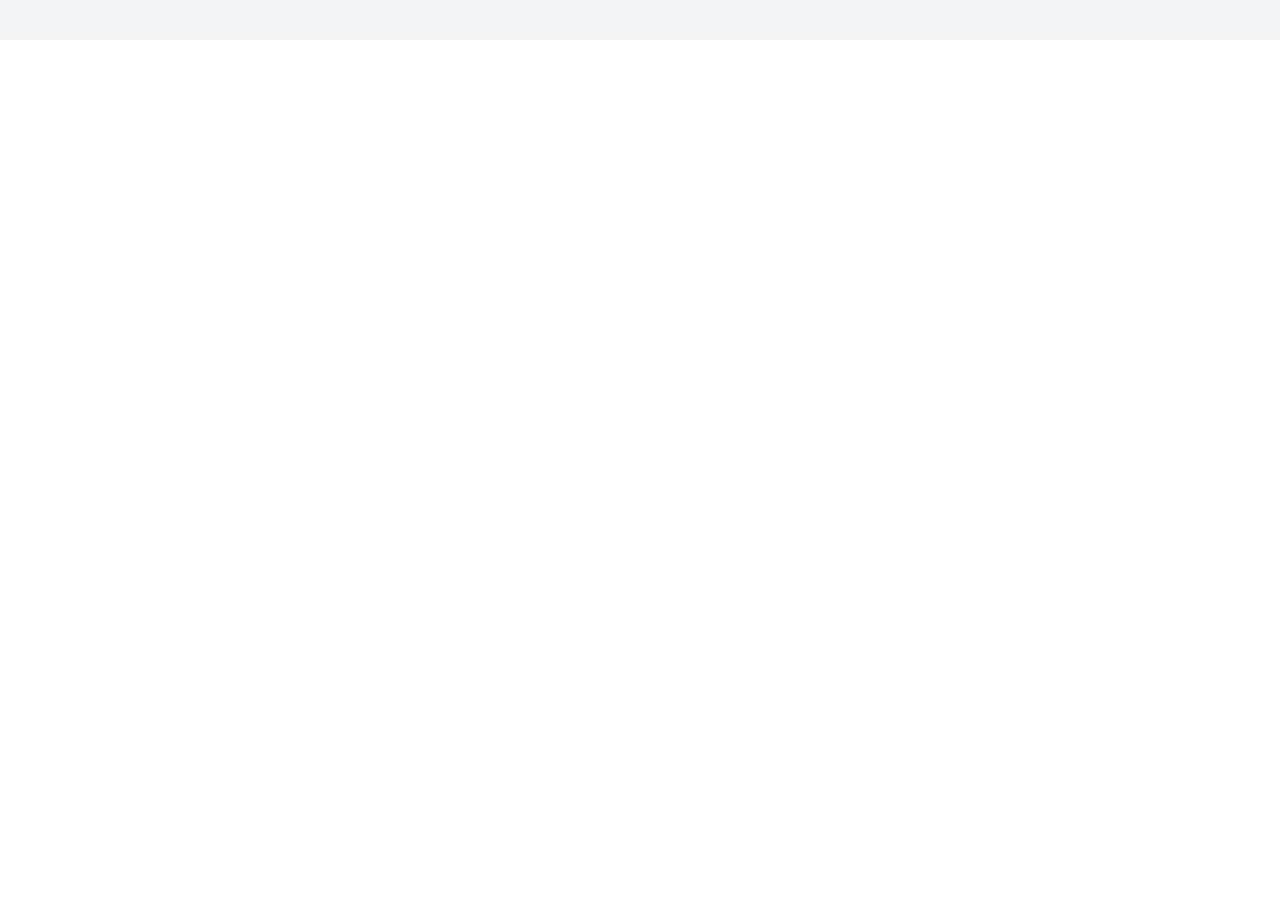
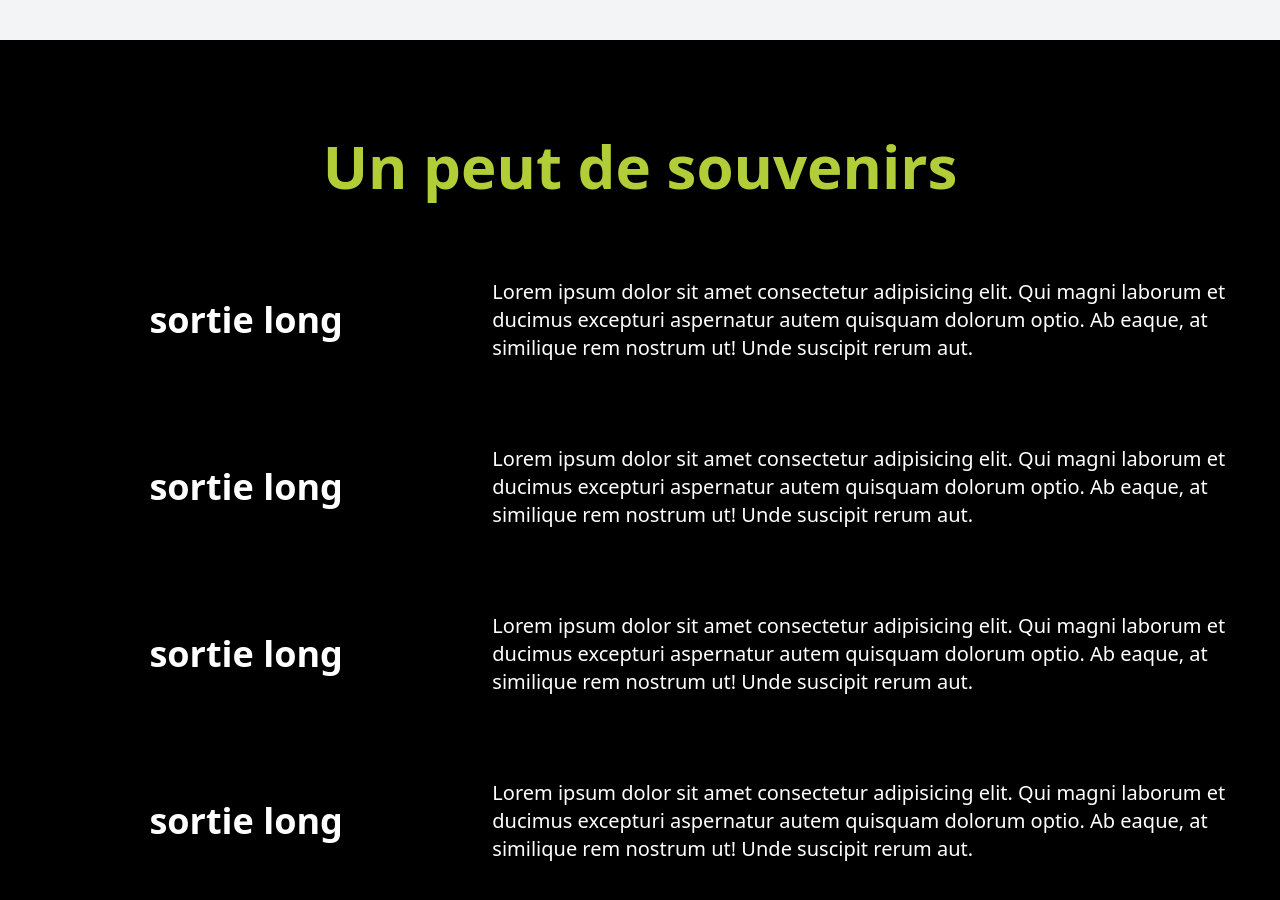
Before and after one commit to malikissad/les_R, a React (Vite) app in the folder les_R/: page / in a window 1280 px wide. Shown: the part 1560-2460 px from the top of the page. Before the commit the page ends 1600 px from the top, so only its background shows below. Built offline with nearby package versions, Linux system fonts and the light colour scheme.

Commit message:
some change on site

```diff
--- a/les_R/src/App.css
+++ b/les_R/src/App.css
@@ -80,3 +80,22 @@
     .text-button-green:hover{
         color:#b1ce39
     }
+
+    .rounded-image{
+        border-radius: 50px;
+    }
+
+    @keyframes loop-scroll {
+  0% {
+    transform: translateX(0);
+  }
+  100% {
+    transform: translateX(-50%);
+  }
+}
+
+.animate-loop-scroll {
+  display: flex;
+  width: 200%; /* car on duplique le contenu */
+  animation: loop-scroll 20s linear infinite;
+}
--- /dev/null
+++ b/les_R/src/components/Galerie/content.jsx
@@ -0,0 +1,53 @@
+import { useState } from "react";
+import image from "../../image/galerie.jpg";
+import { motion } from "framer-motion";
+
+const Content = ({ className }) => {
+  const [Hover, setHover] = useState(false);
+
+  return (
+    <div
+      onMouseEnter={() => setHover(true)}
+      onMouseLeave={() => setHover(false)}
+      className={className}
+    >
+      {!Hover ? (
+        <>
+          <p className="flex justify-center items-center h-full w-[50%] text-4xl font-semibold text-white">
+            sortie long
+          </p>
+          <p className="h-full w-[80%] flex justify-center items-center text-xl text-white">
+            Lorem ipsum dolor sit amet consectetur adipisicing elit. Qui magni
+            laborum et ducimus excepturi aspernatur autem quisquam dolorum
+            optio. Ab eaque, at similique rem nostrum ut! Unde suscipit rerum
+            aut.
+          </p>
+        </>
+      ) : (
+        <>
+          <motion.div
+            animate={{ x: ["0%", "-50%"] }}
+            transition={{ ease: "linear", duration: 10, repeat: Infinity }}
+            className="h-full w-full grid grid-cols-[1fr_1fr_1fr_1fr] gap-5"
+          >
+            <div className="bg-red-950"></div>
+            <div className="relative">
+              <img
+                src={image}
+                className="rounded-image absolute inset-0 h-[70%] w-full object-cover"
+              />
+            </div>
+            <div className="bg-red-950"></div>
+            <div className="relative">
+              <img
+                src={image}
+                className="rounded-image absolute inset-0 h-[70%] w-full object-cover"
+              />
+            </div>
+          </motion.div>
+        </>
+      )}
+    </div>
+  );
+};
+export default Content;
--- /dev/null
+++ b/les_R/src/components/Galerie/galerie.jsx
@@ -0,0 +1,14 @@
+import Content from "./content";
+
+const Galerie = () => {
+  return (
+    <div className="w-full h-[90%] mt-10 flex flex-col justify-center items-center">
+      <Content className="h-full w-full flex flex-cols justify-center items-center"></Content>
+      <Content className="h-full w-full flex flex-cols justify-center items-center"></Content>
+      <Content className="h-full w-full flex flex-cols justify-center items-center"></Content>
+      <Content className="h-full w-full flex flex-cols justify-center items-center"></Content>
+    </div>
+  );
+};
+
+export default Galerie;
--- /dev/null
+++ b/les_R/src/components/Galerie/mainGalerie.jsx
@@ -0,0 +1,13 @@
+import Galerie from "./galerie"
+const MainGalerie = () => {
+    return (
+        <div className="h-full w-full bg-black flex justify-center items-center">
+         <div className="h-[80%] w-full flex flex-col justify-center items-center">
+            <p className="colorText text-6xl font-semibold">Un peut de souvenirs</p>
+            <Galerie></Galerie>
+         </div>
+        </div>
+    )
+}
+
+export default MainGalerie
--- a/les_R/src/components/Navbar/contentNavbar.jsx
+++ b/les_R/src/components/Navbar/contentNavbar.jsx
@@ -14,7 +14,7 @@ const ContentNavbar = () => {
          animate={{opacity: Affichage ? 1 : 0, y: Affichage ? 0: 50}}
          transition={{duration:1.5, delay:0.2}}
          element="Accuil"
-         className="h-full w-[50%] rounded-md border-none active:border-none"
+         className="h-full w-[60%] rounded-md border-none active:border-none focus:ring-none focus:outline-none"
          cl={`group text font-bold transition-all duration-500 ease-out ${ChangeNavbar ? "text-color-ChangeNavbar text-color-ChangeNavbar:hover" : "text-color-navbar text-color-navbar:hover"}`}
          cl1={`block h-0.5 w-0 transition-all duration-500 group-hover:w-full ${ChangeNavbar ? "span-red" : "color-span"}`}>
         </MotionElement>
@@ -24,7 +24,7 @@ const ContentNavbar = () => {
          animate= {{opacity: Affichage ? 1 : 0, y: Affichage ? 0: 50}}
          transition={{duration:1.5, delay:0.3}}
          element="Equipe"
-         className="h-full w-[50%] rounded-md border-none"
+         className="h-full w-[60%] rounded-md border-none active:border-none focus:ring-none focus:outline-none"
           cl={`group text font-bold transition-all duration-500 ease-out ${ChangeNavbar ? "text-color-ChangeNavbar text-color-ChangeNavbar:hover" : "text-color-navbar text-color-navbar:hover"}`}
          cl1={`block h-0.5 w-0 transition-all duration-500 group-hover:w-full ${ChangeNavbar ? "span-red" : "color-span"}`}>
         </MotionElement>
@@ -34,7 +34,7 @@ const ContentNavbar = () => {
          animate= {{opacity: Affichage ? 1 : 0, y: Affichage ? 0: 50}}
          transition={{duration:1.5, delay:0.4}}
          element="Galerie"
-         className="h-full w-[50%] rounded-md border-none"
+         className="h-full w-[60%] rounded-md border-none active:border-none focus:ring-none focus:outline-none"
           cl={`group text font-bold transition-all duration-500 ease-out ${ChangeNavbar ? "text-color-ChangeNavbar text-color-ChangeNavbar:hover" : "text-color-navbar text-color-navbar:hover"}`}
          cl1={`block h-0.5 w-0 transition-all duration-500 group-hover:w-full ${ChangeNavbar ? "span-red" : "color-span"}`}>
         </MotionElement>
@@ -45,7 +45,7 @@ const ContentNavbar = () => {
          animate= {{opacity: Affichage ? 1 : 0, y: Affichage ? 0: 50}}
          transition={{duration:1.5, delay:0.5}}
          element="Inscription"
-         className="h-full w-[80%] rounded-md border-none"
+         className="h-full w-[80%] rounded-md border-none active:border-none focus:ring-none focus:outline-none"
          cl={`group text font-bold transition-all duration-500 ease-out ${ChangeNavbar ? "text-color-ChangeNavbar text-color-ChangeNavbar:hover" : "text-color-navbar text-color-navbar:hover"}`}
          cl1={`block h-0.5 w-0 transition-all duration-500 group-hover:w-full ${ChangeNavbar ? "span-red" : "color-span"}`}>
         </MotionElement>
@@ -55,7 +55,7 @@ const ContentNavbar = () => {
          animate= {{opacity: Affichage ? 1 : 0, y: Affichage ? 0: 50}}
          transition={{duration:1.5, delay:0.6}}
          element="Contact"
-         className="h-full w-[60%] rounded-md border-none"
+         className="h-full w-[70%] rounded-md border-none active:border-none focus:ring-none focus:outline-none"
           cl={`group text font-bold transition-all duration-500 ease-out ${ChangeNavbar ? "text-color-ChangeNavbar text-color-ChangeNavbar:hover" : "text-color-navbar text-color-navbar:hover"}`}
          cl1={`block h-0.5 w-0 transition-all duration-500 group-hover:w-full ${ChangeNavbar ? "span-red" : "color-span"}`}>
         </MotionElement>
--- a/les_R/src/components/presentation/presentation.jsx
+++ b/les_R/src/components/presentation/presentation.jsx
@@ -5,6 +5,8 @@ import Navbar from "../Navbar/navbar.jsx";
 import { AffichageContext } from "../../Context/affichageContext.jsx";
 import ContentPresentation from "../presentation/contentPresentation.jsx";
 import MainEquipe from "../Equipe/mainEquipe.jsx";
+import MainGalerie from "../Galerie/mainGalerie.jsx";
+
 const Presentation = () => {
   const { Affichage, changeAffichage, ChangeNavbar, setChangeNavbar} = useContext(AffichageContext);
   const [Moved, setMoved] = useState(false);
@@ -42,12 +44,13 @@ const Presentation = () => {
 
   if (Affichage) {
     return (
-      <div className="grid grid-rows-[20%_80%_100%] h-screen w-full">
+      <div className="grid grid-rows-[20%_80%_100%_120%] h-screen w-full">
         <div className="h-full w-full flex justify-center ">
           <Navbar />
         </div>
         <ContentPresentation />
         <MainEquipe />
+        <MainGalerie></MainGalerie>
       </div>
     );
   }
```
Also changed, not shown: les_R/src/image/galerie.jpg (added).
